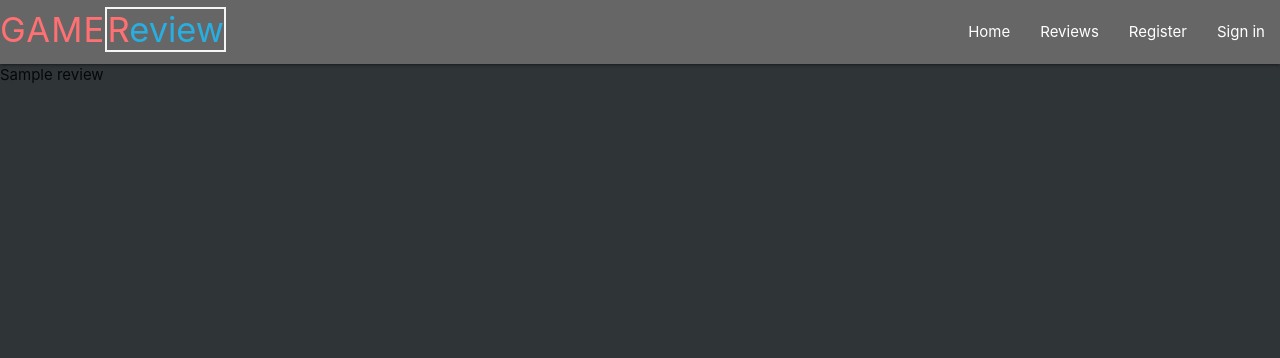
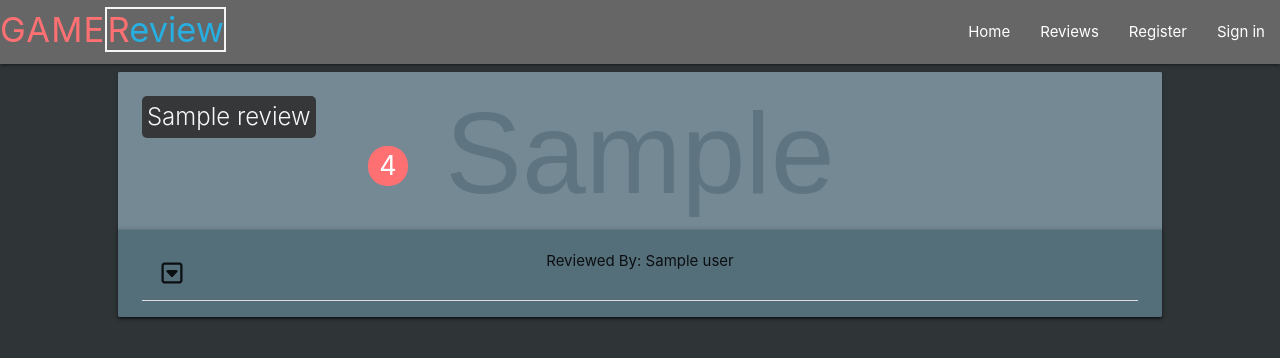
Before and after one commit to Felix-Voyle/Game-reviewer-ms3, a Flask app: page /get_reviews in a window 1280 px wide. Shown: the top 358 px of the page. Run offline with Flask 2, Linux system fonts and the light colour scheme; grey boxes marked "Sample" are stand-in pictures; a database or web service that is not in the repository returns one stand-in record (values such as "Sample title"); some libraries are stand-ins or nearby versions.

Commit message:
added card to user reviews so they show review data from latest at top

```diff
--- a/templates/reviews.html
+++ b/templates/reviews.html
@@ -2,8 +2,29 @@
 {% block content %}
 
     {% for review in reviews|reverse %}
-     {{ review.game_name }}
-
+    <div class="row">
+      <div class="col s12 offset-m1 m10">
+        <div class="card blue-grey darken-1">
+          <div class="card-content white-text">
+            <img class="game-img" src='{{ review.game_img }}'>
+            <span class="card-title">{{ review.game_name }}</span>
+            <span class="rating-card-info"><p class="text-align">{{ review.game_rating }}</p></span>
+          </div>
+          <ul class="card-action collapsible">
+            <li>
+              <div class="collapsible-header">
+                <span class="user-card-info">Reviewed By: {{ review.user }}</span>
+                <i class="far fa-caret-square-down"></i>
+              </div>
+              <div class="collapsible-body">
+                <p>{{ review.game_review }}</p>
+              </div>
+            </li>
+          </ul>
+        </div>
+      </div>
+    </div>
+    </div>
     {% endfor %}
 
 {% endblock %}
```
